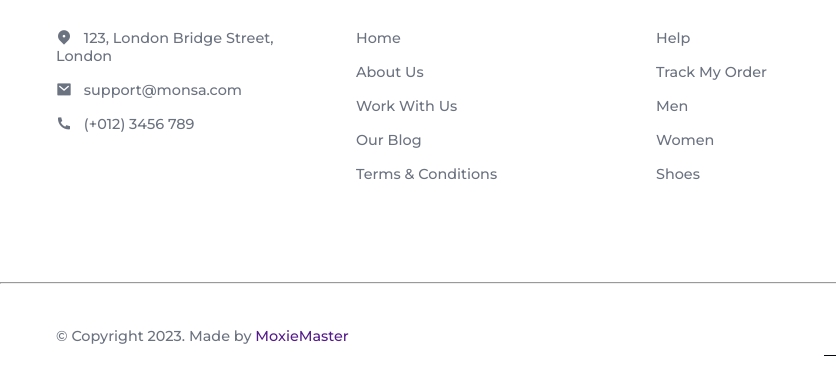
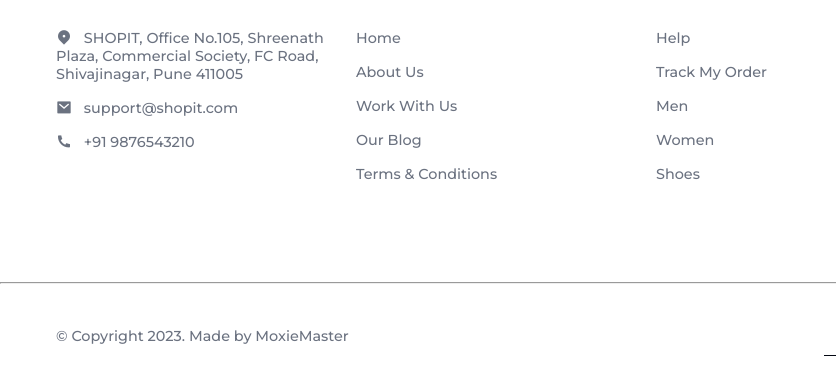
Before and after one commit to rohan-krishu/SHOPIT, a plain HTML site: page index.html in a window 1280 px wide. Shown: the part 4717-5102 px from the top of the page, 0-836 px from the left. Drawn offline with nearby package versions, Linux system fonts and the light colour scheme.

```diff
--- a/index.html
+++ b/index.html
@@ -252,10 +252,10 @@
       <div class="footer__col">
         <h4 class="footer__heading">CONTACT INFO</h4>
         <p>
-          <i class="ri-map-pin-2-fill"></i> 123, London Bridge Street, London
+          <i class="ri-map-pin-2-fill"></i> SHOPIT, Office No.105, Shreenath Plaza, Commercial Society, FC Road, Shivajinagar, Pune 411005
         </p>
-        <p><i class="ri-mail-fill"></i> support@monsa.com</p>
-        <p><i class="ri-phone-fill"></i> (+012) 3456 789</p>
+        <p><i class="ri-mail-fill"></i> support@shopit.com</p>
+        <p><i class="ri-phone-fill"></i> +91 9876543210</p>
       </div>
       <div class="footer__col">
         <h4 class="footer__heading">COMPANY</h4>
--- a/styles.css
+++ b/styles.css
@@ -461,6 +461,10 @@
   font-size: 0.8rem;
 }
 
+.footer__bar a {
+  color: var(--text-light);
+}
+
 .footer__form .btn {
   background-color: var(--text-dark);
   color: var(--white);
```
